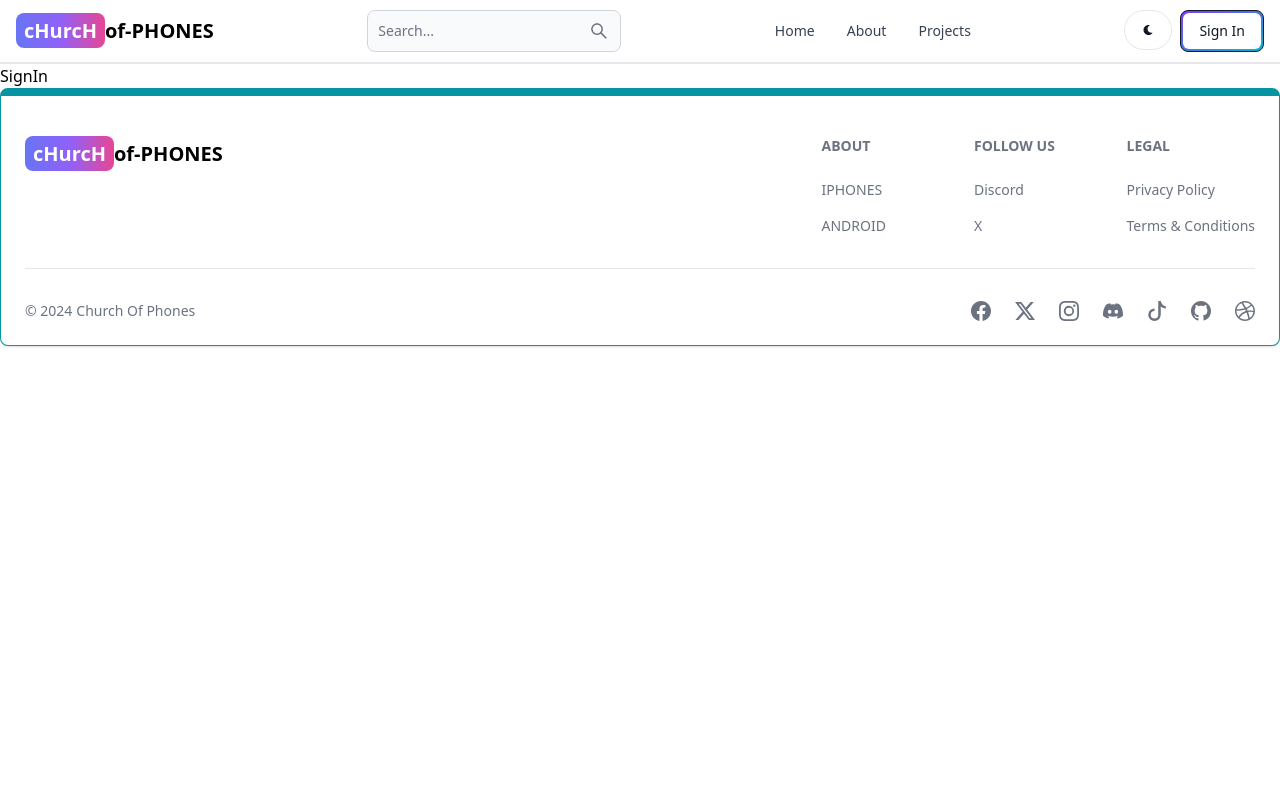
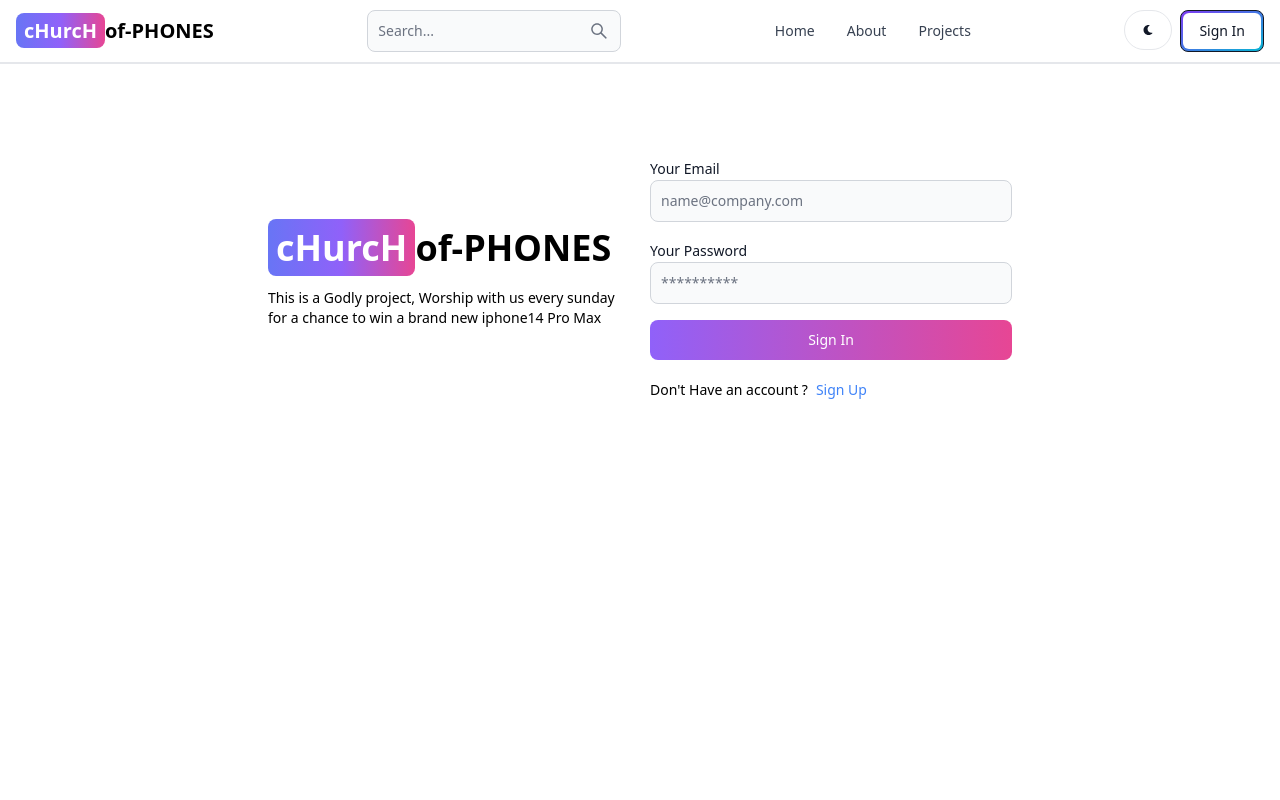
Before and after one commit to EmmanuelAyarah/mern-blog, a React (Vite) app in the folder client/: page /sign-in in a window 1280 px wide. Shown: the top 800 px of the page. Built offline with nearby package versions, Linux system fonts and the light colour scheme.

Commit message:
Complete signin page functionality

```diff
--- a/client/src/pages/Signin.jsx
+++ b/client/src/pages/Signin.jsx
@@ -1,7 +1,96 @@
-import React from 'react'
+import {useState} from 'react';
+import { Link, useNavigate } from 'react-router-dom';
+import { Label, TextInput, Button, Alert, Spinner} from 'flowbite-react';
 
 export default function SignIn() {
+  const [formData, setFormData] = useState({});
+  // adding load effect
+  const [errorMessage, setErrorMessage] = useState(null);
+  const [loading, setLoading] = useState(false);
+  const navigate = useNavigate()
+  const handleChange = (e) => {;
+    setFormData({ ...formData, [e.target.id]: e.target.value.trim()});
+  };
+  const handleSubmit = async (e) =>{
+    // prevent default prevents the page from refreshing once u click submit
+    e.preventDefault();
+    if(!formData.email || !formData.password){
+      return setErrorMessage('Please fill out the required fields');
+    }
+    try {
+      setLoading(true);
+      setErrorMessage(null);
+      const res = await fetch('/api/auth/signin', {
+        method: 'POST',
+        headers: {'Content-Type': 'application/json'},
+        body: JSON.stringify(formData),
+      });
+
+      const data = await res.json();
+
+      if (data.success === false){
+        return setErrorMessage(data.message)
+      }
+      setLoading(false);
+      if(res.ok){
+        navigate('/');
+      }
+    } catch (error) {
+      setErrorMessage(error.message);
+      setLoading(false);
+    }
+  };
+
   return (
-    <div>SignIn</div>
+    <div className='min-h-screen mt-20'>
+      <div className='flex p-3 max-w-3xl mx-auto flex-col md:flex-row md:items-center gap-5'>
+        {/* left side */}
+        <div className='flex-1'>
+        <Link to="/" className='text-4xl font-bold dark:text-white'>
+            <span className='px-2 py-1 bg-gradient-to-r from-indigo-500 via-purple-500 to-pink-500 rounded-lg text-white text-4xl'>cHurcH</span>
+            of-PHONES
+        </Link>
+        <p className='text-sm mt-5'>This is a Godly project, Worship with us every sunday for a chance to win a brand new iphone14 Pro Max</p>
+        </div>
+        {/* right side */}
+        <div className='flex-1'>
+          <form className='flex flex-col gap-4' onSubmit={handleSubmit}>
+              <div>
+                <Label value='Your Email'/>
+                <TextInput type='email' placeholder='name@company.com' id='email' onChange={handleChange}/>
+              </div>
+              <div>
+                <Label value='Your Password'/>
+                <TextInput type='password' placeholder='**********' id='password' onChange={handleChange}/>
+              </div>
+              <Button gradientDuoTone='purpleToPink' type='submit' disabled={loading}>
+                {
+                  loading ? (
+                    <>
+                        <Spinner size='sm'/>
+                        <span className='pl-3'>Loading....</span>
+
+                    </>
+
+                  ) : 'Sign In'
+                }
+              </Button>
+          </form>
+          <div className="flex gap-2 mt-5 text-sm">
+             <span>Don't Have an account ?</span>
+             <Link to='/sign-up' className='text-blue-500'>
+                Sign Up
+             </Link>
+          </div>
+          {
+            errorMessage && (
+              <Alert className='mt-5' color='failure'>
+                 {errorMessage}
+              </Alert>
+            )
+          }
+        </div>
+      </div>
+    </div>
   )
 }
```
